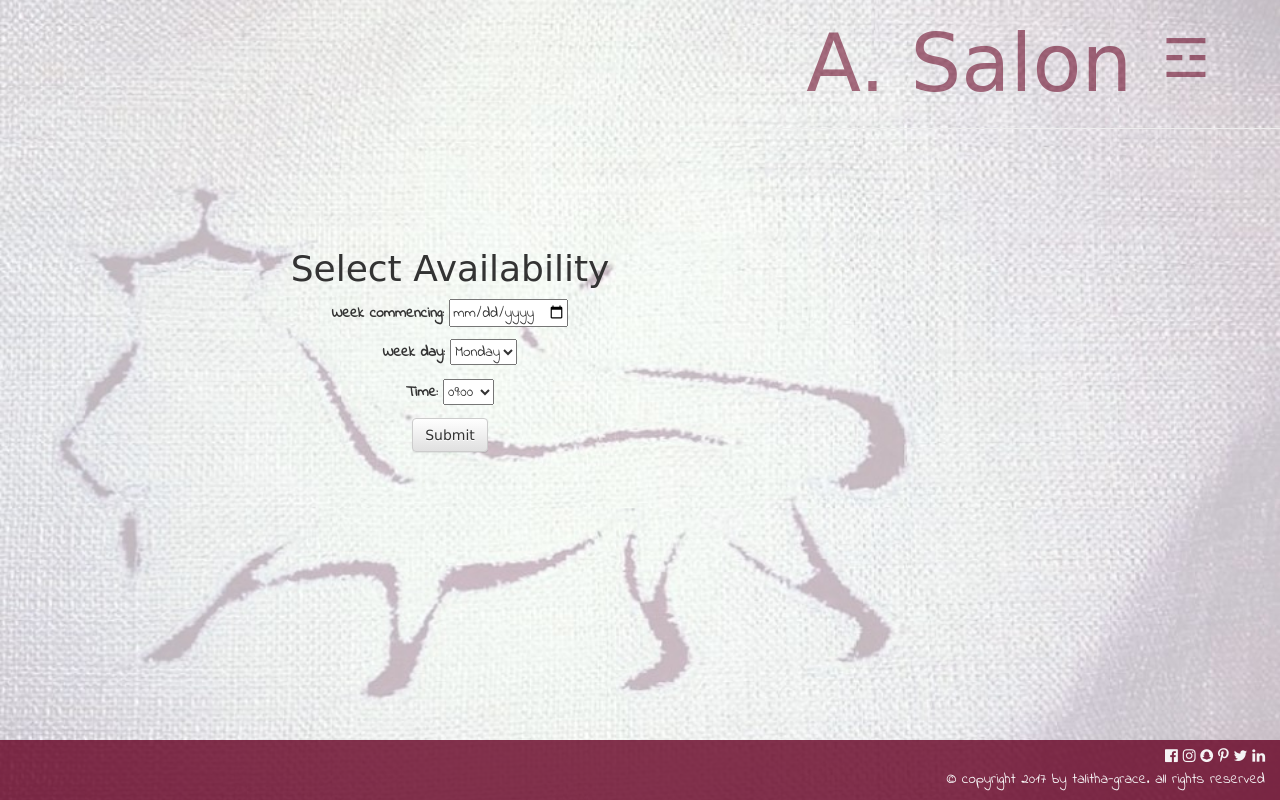
After one commit to talithagrace/testsalon, a Django app: page /availability/ in a window 1280 px wide. The commit adds this page. Run offline with Django 3.2, Linux system fonts and the light colour scheme; tables that the repository leaves empty hold one stand-in row (values such as "Sample post"); some libraries are stand-ins or nearby versions; some web fonts are replaced.

Commit message:
added html pages for availability and booking

```diff
--- a/appointments/appointments_views.py
+++ b/appointments/appointments_views.py
@@ -1,18 +1,30 @@
-#from django.shortcuts import render, get_object_or_404, redirect
-#from appointments.models import HairAppointment
-#from django.utils import timezone
-#from .forms import CreateAppointmentForm
-#from django.contrib.auth.forms import UserCreationForm
-#from django.contrib.auth import login, authenticate
+from django.shortcuts import render, get_object_or_404, redirect
+from appointments.models import HairAppointment
+from django.utils import timezone
+from .forms import SelectAvailabilityForm, CreateAppointmentForm
+from django.contrib.auth.forms import UserCreationForm
+from django.contrib.auth import login, authenticate
 
-#def booking(request):
-#    if request.method == "POST":
-#        form = CreateAppointmentForm(request.POST)
-#        if form.is_valid():
-#            appointment = form.save(commit=False)
-#            appointment.user = request.user
-#            appointment.save()
-#            return render(request, 'appointments/booking.html', {'form': form})
-#    else:
-#        form = CreateAppointmentForm()
-#    return render(request, 'appointments/booking.html', {'form': form})
+def availability(request):
+    if request.method == "POST":
+        form = SelectAvailabilityForm(request.POST)
+        if form.is_valid():
+            availability = form.save(commit=False)
+            availability.user = request.user
+            availability.save()
+            return render(request, 'appointments/availability.html', {'form': form})
+    else:
+        form = SelectAvailabilityForm()
+    return render(request, 'appointments/availability.html', {'form': form})
+
+def booking(request):
+    if request.method == "POST":
+        form = CreateAppointmentForm(request.POST)
+        if form.is_valid():
+            appointment = form.save(commit=False)
+            appointment.user = request.user
+            appointment.save()
+            return render(request, 'appointments/booking.html', {'form': form})
+    else:
+        form = CreateAppointmentForm()
+    return render(request, 'appointments/booking.html', {'form': form})
--- a/appointments/forms.py
+++ b/appointments/forms.py
@@ -1,15 +1,25 @@
-#from django import forms
-#from django.forms import widgets
-#from .models import HairAppointment
-#from django.core.exceptions import NON_FIELD_ERRORS, ValidationError
+from django import forms
+from django.forms import widgets
+from .models import Day, Availability, HairAppointment
+from django.core.exceptions import NON_FIELD_ERRORS, ValidationError
 
-#class DateInput(forms.DateInput):
+class DateInput(forms.DateInput):
     input_type = 'date'
 
-#class CreateAppointmentForm(forms.ModelForm):
-#    class Meta:
-#        model = HairAppointment
-#        fields = ('phone_number', 'email', 'date', 'timeslot', 'style' )
-#        widgets = {
-#            'date': DateInput()
-#        }
+class SelectDaysForm(forms.ModelForm):
+    class Meta:
+        model = Day
+        fields = ('day',)
+
+class SelectAvailabilityForm(forms.ModelForm):
+    class Meta:
+        model = Availability
+        fields = ('week_commencing', 'week_day', 'time',)
+        widgets = {
+            'week_commencing': DateInput()
+        }
+
+class CreateAppointmentForm(forms.ModelForm):
+    class Meta:
+        model = HairAppointment
+        fields = ('phone_number', 'email', 'timeslot', 'style',)
--- /dev/null
+++ b/appointments/templates/appointments/availability.html
@@ -0,0 +1,13 @@
+{% extends 'home/testsalonbase.html' %}
+{% load staticfiles %}
+
+{% block content %}
+<div id="body">
+  <form method="POST" class="availability-form">{% csrf_token %}
+    <h1>Select Availability</h1>
+      {{ form.as_p }}
+      <button type="submit" class="save btn btn-default">Submit</button>
+  </form>
+</div>
+
+{% endblock %}
--- a/appointments/urls.py
+++ b/appointments/urls.py
@@ -1,6 +1,7 @@
 from django.conf.urls import url
-#from . import appointments_views
+from . import appointments_views
 
-#urlpatterns = [
-    #url(r'^booking/', appointments_views.booking, name='booking'),
-#]
+urlpatterns = [
+    url(r'^booking/', appointments_views.booking, name='booking'),
+    url(r'^availability/', appointments_views.availability, name='availability'),
+]
--- a/home/static/css/testsalon.css
+++ b/home/static/css/testsalon.css
@@ -128,3 +128,11 @@ span{
     /*position:relative;*/
 
 }
+
+.availability-form {
+    margin-left: 10px;
+    text-align: center;
+    margin-top: 100px;
+    /*position:relative;*/
+
+}
--- a/home/templates/home/testsalonbase.html
+++ b/home/templates/home/testsalonbase.html
@@ -19,8 +19,8 @@
         <div id="mySidenav" class="sidenav">
           <a href="javascript:void(0)" class="closebtn" onclick="closeNav()">&times;</a>
           <a href="#">About</a>
-          <a href="#">Selections</a>
-          <a href="#">Food</a>
+          <a href="{% url 'booking' %}">Booking</a>
+          <a href="{% url 'availability' %}">Availability</a>
           <a href="#">Contact</a>
         </div>
 
--- a/urls.py
+++ b/urls.py
@@ -22,5 +22,5 @@ urlpatterns = [
     url(r'^admin/', admin.site.urls),
     url(r'^chaining/', include('smart_selects.urls')),
     url(r'', include('home.urls')),
-#    url(r'', include('appointments.urls')),
+    url(r'', include('appointments.urls')),
 ]
```
